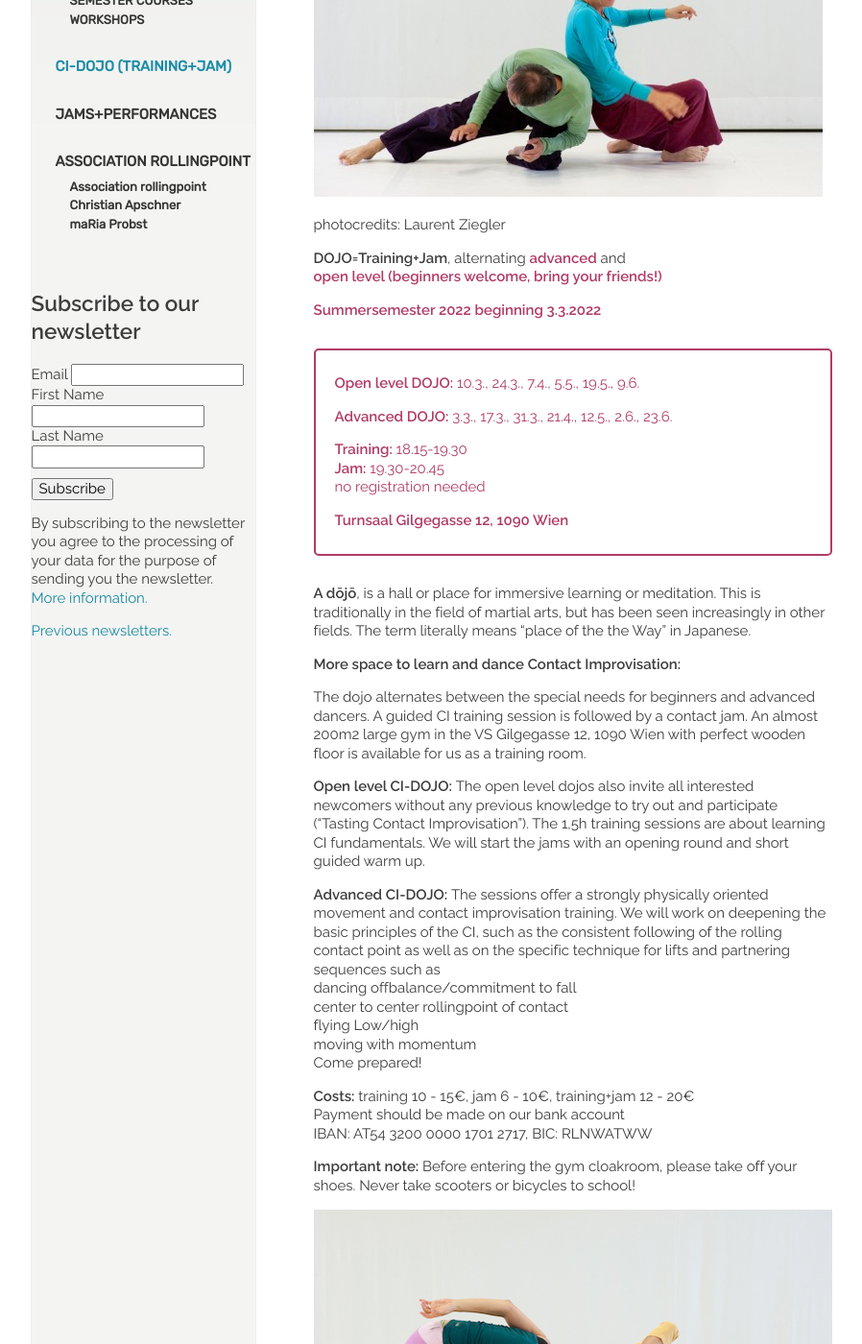
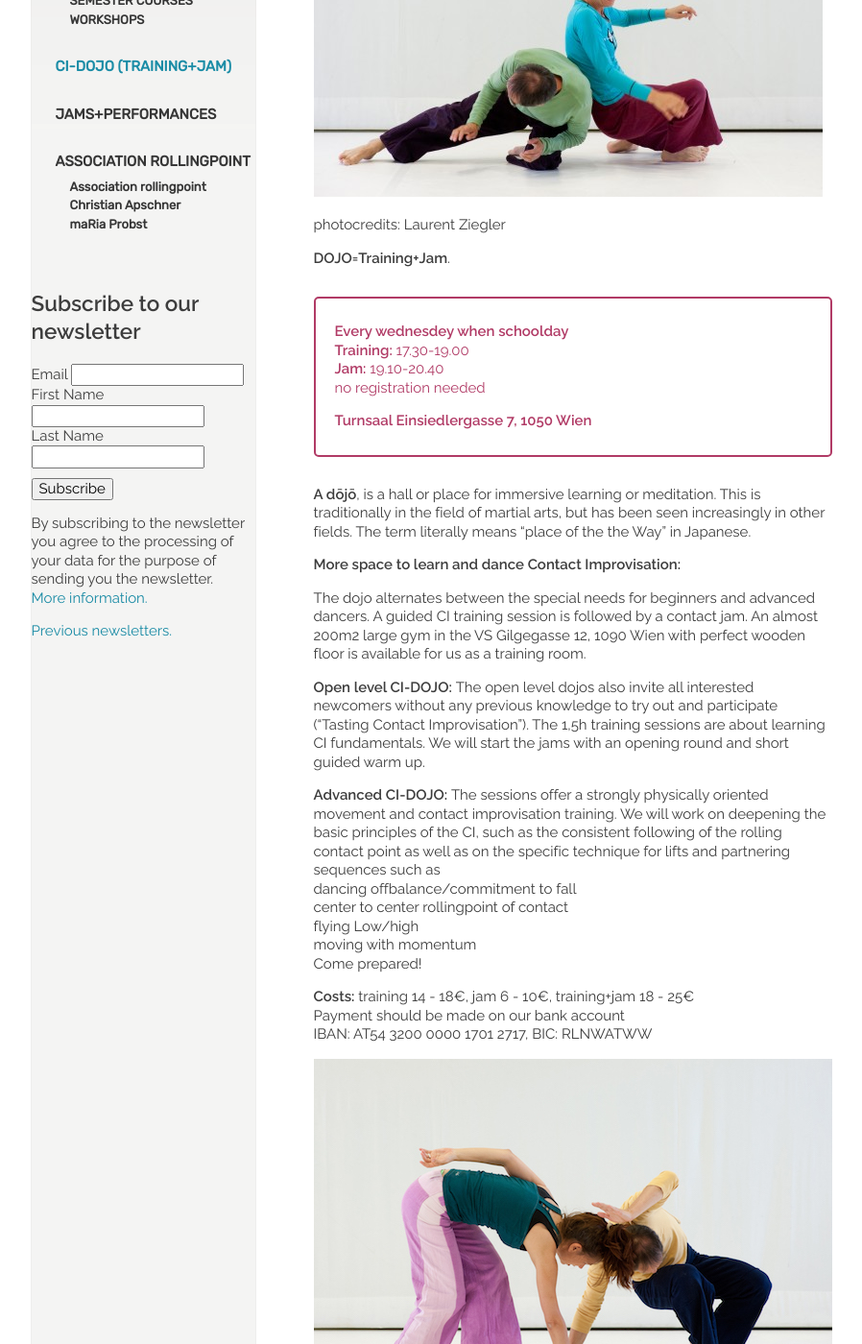
Before and after one commit to manulari/rollingpointat, a Jekyll site: the page built from _pages_en/en-dojo.md, in a window 1280 px wide and 1400 px high, scrolled down 333 px. Shown: the whole window at 96% size, without its empty margins (152-1050 px from the left). Built offline with Jekyll 4.4.1, drawn with Linux system fonts in a browser that asks for light colours; comment, search, counter and statistics services are not loaded.

Commit message:
Update page (en) “en-dojo”

```diff
--- a/_pages_en/en-dojo.md
+++ b/_pages_en/en-dojo.md
@@ -9,20 +9,14 @@ language: en
 
 photocredits: Laurent Ziegler
 
-**DOJO=Training+Jam**, alternating `advanced` and\
-`open level (beginners welcome, bring your friends!)`
+**DOJO=Training+Jam**.
 
-`Summersemester 2022 beginning 3.3.2022`
-
-> **Open level DOJO:** 10.3., 24.3., 7.4., 5.5., 19.5., 9.6.
->
-> **Advanced DOJO:** 3.3., 17.3., 31.3., 21.4., 12.5., 2.6., 23.6.
->
-> **Training:** 18.15-19.30\
-> **Jam:** 19.30-20.45\
+> **Every wednesdey when schoolday**\
+> **Training:** 17.30-19.00\
+> **Jam:** 19.10-20.40\
 > no registration needed
 >
-> **Turnsaal Gilgegasse 12, 1090 Wien**
+> **Turnsaal Einsiedlergasse 7, 1050 Wien**
 
 **A dōjō**, is a hall or place for immersive learning or meditation. This is traditionally in the field of martial arts, but has been seen increasingly in other fields. The term literally means "place of the the Way" in Japanese.
 
@@ -39,11 +33,11 @@ flying Low/high\
 moving with momentum\
 Come prepared!
 
-**Costs:** training 10 - 15€, jam 6 - 10€, training+jam 12 - 20€\
+**Costs:** training 14 - 18€, jam 6 - 10€, training+jam 18 - 25€\
 Payment should be made on our bank account\
 IBAN: AT54 3200 0000 1701 2717, BIC: RLNWATWW
 
-**Important note:** Before entering the gym cloakroom, please take off your shoes.  Never take scooters or bicycles to school!
+
 
 ![](/assets/uploads/lsz_5630.jpg)
 
```
